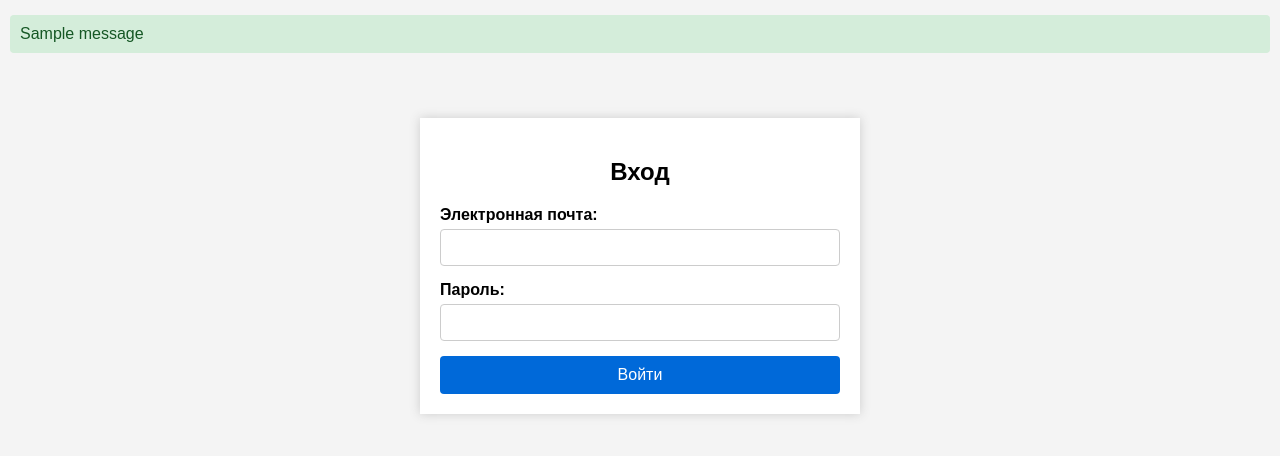
After one commit to MuratAitov/GU-scheduler, a Flask app: page /login in a window 1280 px wide. The commit adds this page. Shown: the top 456 px of the page. Run offline with Flask 2, Linux system fonts and the light colour scheme; one stand-in notice (Sample message) is shown.

Commit message:
login register working

```diff
--- a/app/__init__.py
+++ b/app/__init__.py
@@ -2,9 +2,8 @@ from flask import Flask
 
 def create_app():
     app = Flask(__name__)
-    app.config['SECRET_KEY'] = 'yoursecretkey'
+    app.config['SECRET_KEY'] = 'yoursecretkeyhere'
 
-    # Подключаем маршруты
     from .routes import main_bp
     app.register_blueprint(main_bp)
 
--- a/app/routes.py
+++ b/app/routes.py
@@ -1,28 +1,84 @@
-from flask import Blueprint, render_template, request, redirect, url_for
+from flask import Blueprint, render_template, request, redirect, url_for, flash, session
+from werkzeug.security import generate_password_hash, check_password_hash
+from .db_utils import user_exists, add_user_to_db, get_user_by_email
 
 main_bp = Blueprint('main', __name__)
 
 @main_bp.route('/')
 def index():
-    # Главная страница с формой входа/регистрации
     return render_template('index.html')
 
-@main_bp.route('/login', methods=['POST'])
+@main_bp.route('/register', methods=['GET', 'POST'])
+def register():
+    if request.method == 'POST':
+        username = request.form.get('username')
+        email = request.form.get('email')
+        password = request.form.get('password')
+        name = request.form.get('name')
+
+        # Примитивная проверка заполнения полей
+        if not username or not email or not password or not name:
+            flash('Fill all fields', 'error')
+            return redirect(url_for('main.register'))
+
+        # Проверяем, существует ли пользователь с таким email
+        if user_exists(email):
+            flash('this eamil already exists', 'error')
+            return redirect(url_for('main.register'))
+
+        # Хэшируем пароль
+        password_hash = generate_password_hash(password)
+
+        # Добавляем пользователя в базу данных
+        add_user_to_db(username, email, password_hash, name)
+
+        flash('Registration completed', 'success')
+        return redirect(url_for('main.index'))
+
+    return render_template('register.html')
+
+
+
+@main_bp.route('/login', methods=['GET', 'POST'])
 def login():
-    # Логика обработки входа
-    # Если успех: redirect на main page
-    return redirect(url_for('main.main_page'))
+    if request.method == 'POST':
+        email = request.form.get('email')
+        password = request.form.get('password')
 
-@main_bp.route('/register', methods=['POST'])
-def register():
-    # Логика регистрации
-    # После успешной регистрации можно перевести на main page
-    return redirect(url_for('main.main_page'))
+        if not email or not password:
+            flash("Введите email и пароль", "error")
+            return redirect(url_for('main.login'))
+
+        user = get_user_by_email(email)
+        if user and check_password_hash(user['password_hash'], password):
+            # Успешная аутентификация
+            session['user_email'] = user['email']
+            session['user_name'] = user['user_name']
+            flash("Вы успешно вошли!", "success")
+            return redirect(url_for('main.main_page'))
+        else:
+            flash("Неверный email или пароль", "error")
+            return redirect(url_for('main.login'))
+
+    # Если GET запрос, отображаем форму
+    return render_template('login.html')
 
 @main_bp.route('/main')
 def main_page():
-    # Основная страница после входа
-    return render_template('main.html')
+    # Проверим, вошёл ли пользователь
+    if 'user_email' not in session:
+        flash("Сначала войдите", "error")
+        return redirect(url_for('main.login'))
+
+    # Если вошёл, показываем главную страницу
+    return render_template('main.html', user_name=session.get('user_name'))
+
+@main_bp.route('/logout')
+def logout():
+    session.clear()
+    flash("Вы вышли из системы", "info")
+    return redirect(url_for('main.login'))
+
 
 @main_bp.route('/prereq_tree')
 def prereq_tree():
--- a/app/static/css/style.css
+++ b/app/static/css/style.css
@@ -0,0 +1,73 @@
+body {
+    font-family: Arial, sans-serif;
+    background: #f4f4f4;
+    margin: 0;
+    padding: 0;
+}
+
+.flash-messages {
+    list-style: none;
+    padding: 10px;
+    margin: 0;
+}
+
+.flash-messages li {
+    margin: 5px 0;
+    padding: 10px;
+    border-radius: 4px;
+}
+
+.flash-messages li.success {
+    background: #d4edda;
+    color: #155724;
+}
+
+.flash-messages li.error {
+    background: #f8d7da;
+    color: #721c24;
+}
+
+.form-container {
+    width: 400px;
+    margin: 50px auto;
+    background: #fff;
+    padding: 20px;
+    box-shadow: 0 0 10px #ccc;
+}
+
+.form-container h2 {
+    text-align: center;
+    margin-bottom: 20px;
+}
+
+.form-group {
+    margin-bottom: 15px;
+    display: flex;
+    flex-direction: column;
+}
+
+.form-group label {
+    margin-bottom: 5px;
+    font-weight: bold;
+}
+
+.form-group input {
+    padding: 10px;
+    border: 1px solid #ccc;
+    border-radius: 4px;
+}
+
+.submit-btn {
+    width: 100%;
+    padding: 10px;
+    background: #0069d9;
+    border: none;
+    border-radius: 4px;
+    color: #fff;
+    font-size: 16px;
+    cursor: pointer;
+}
+
+.submit-btn:hover {
+    background: #0053ba;
+}
--- a/app/templates/base.html
+++ b/app/templates/base.html
@@ -1,25 +1,22 @@
 <!DOCTYPE html>
 <html lang="en">
 <head>
-    <meta charset="UTF-8" />
-    <meta name="viewport" content="width=device-width, initial-scale=1.0"/>
+    <meta charset="UTF-8">
+    <meta name="viewport" content="width=device-width, initial-scale=1.0">
     <title>{% block title %}My App{% endblock %}</title>
     <link rel="stylesheet" href="{{ url_for('static', filename='css/style.css') }}">
 </head>
 <body>
-    {% if session.get('logged_in') %}
-    <div class="top-menu">
-        <a href="{{ url_for('main.main_page') }}">Scheduler</a>
-        <a href="{{ url_for('main.prereq_tree') }}">Prereq Tree</a>
-        <a href="{{ url_for('main.add_classes') }}">Add classes</a>
-        <a href="{{ url_for('main.degree_eval') }}">Degree eval</a>
-        <a href="{{ url_for('main.profile') }}">Profile</a>
-    </div>
-    <hr/>
+    {% with messages = get_flashed_messages(with_categories=true) %}
+    {% if messages %}
+    <ul class="flash-messages">
+        {% for category, msg in messages %}
+        <li class="{{ category }}">{{ msg }}</li>
+        {% endfor %}
+    </ul>
     {% endif %}
+    {% endwith %}
 
-    <div class="container">
-        {% block content %}{% endblock %}
-    </div>
+    {% block content %}{% endblock %}
 </body>
 </html>
--- a/app/templates/index.html
+++ b/app/templates/index.html
@@ -3,8 +3,6 @@
 {% block content %}
 <div class="login-container">
     <form method="POST" action="{{ url_for('main.login') }}">
-        <input type="text" name="username" placeholder="Username"/>
-        <input type="password" name="password" placeholder="Password"/>
         <a href="#">Forgot Password?</a>
         <button type="submit">Login</button>
     </form>
--- /dev/null
+++ b/app/templates/login.html
@@ -0,0 +1,18 @@
+{% extends "base.html" %}
+{% block title %}Вход{% endblock %}
+{% block content %}
+<div class="form-container">
+    <h2>Вход</h2>
+    <form method="POST" action="{{ url_for('main.login') }}">
+        <div class="form-group">
+            <label for="email">Электронная почта:</label>
+            <input type="email" id="email" name="email" required>
+        </div>
+        <div class="form-group">
+            <label for="password">Пароль:</label>
+            <input type="password" id="password" name="password" required>
+        </div>
+        <button type="submit" class="submit-btn">Войти</button>
+    </form>
+</div>
+{% endblock %}
--- a/run.py
+++ b/run.py
@@ -1,4 +1,6 @@
 from app import create_app
+from app.credentials import *
+
 
 app = create_app()
 
```
Also changed, not shown: app/db_utils.py (added, +55 -0 lines), app/templates/main.html (+7 -0 lines), app/templates/register.html (added, +36 -0 lines), notes/tree_constructor.py (+108 -26 lines).
